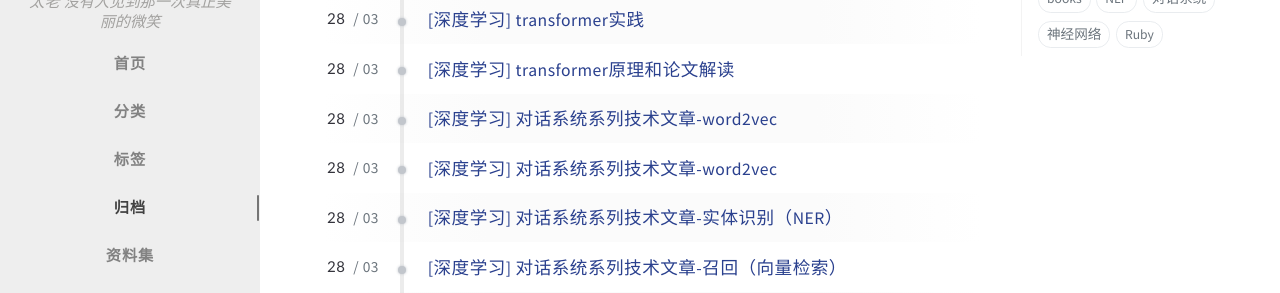
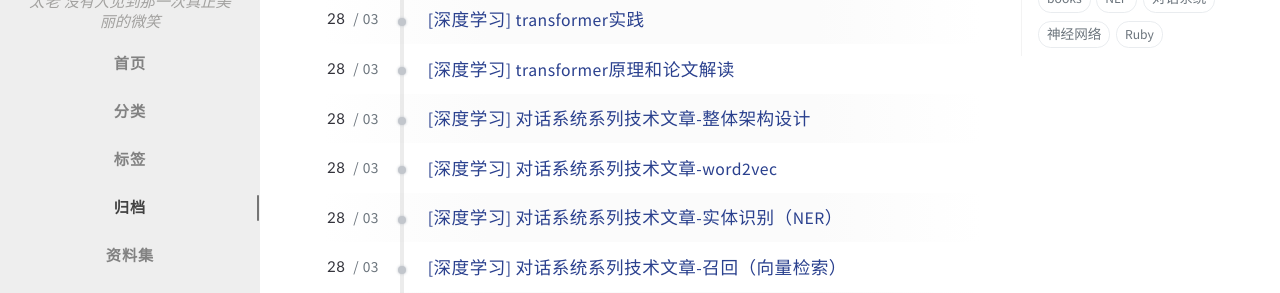
Before and after one commit to yixiaoyang/yixiaoyang.github.io, a Jekyll site: the page built from _tabs/archives.md, in a window 1280 px wide and 900 px high. Shown: the part 226-519 px from the top of the window. Built offline with Jekyll 4.4.1, drawn with Linux system fonts in a browser that asks for light colours; comment, search, counter and statistics services are not loaded.

Commit message:
[doc] 新增挖坑文档。

```diff
--- a/_posts/2023-03-27-qa-system-0-architecture.md
+++ b/_posts/2023-03-27-qa-system-0-architecture.md
@@ -5,7 +5,7 @@ date: 2023-03-27 18:09+00:00
 layout: post
 math: true
 toc: true
-title: '[深度学习] 对话系统系列技术文章-word2vec'
+title: '[深度学习] 对话系统系列技术文章-整体架构设计'
 categories:
 - 深度学习
 tags:
```
